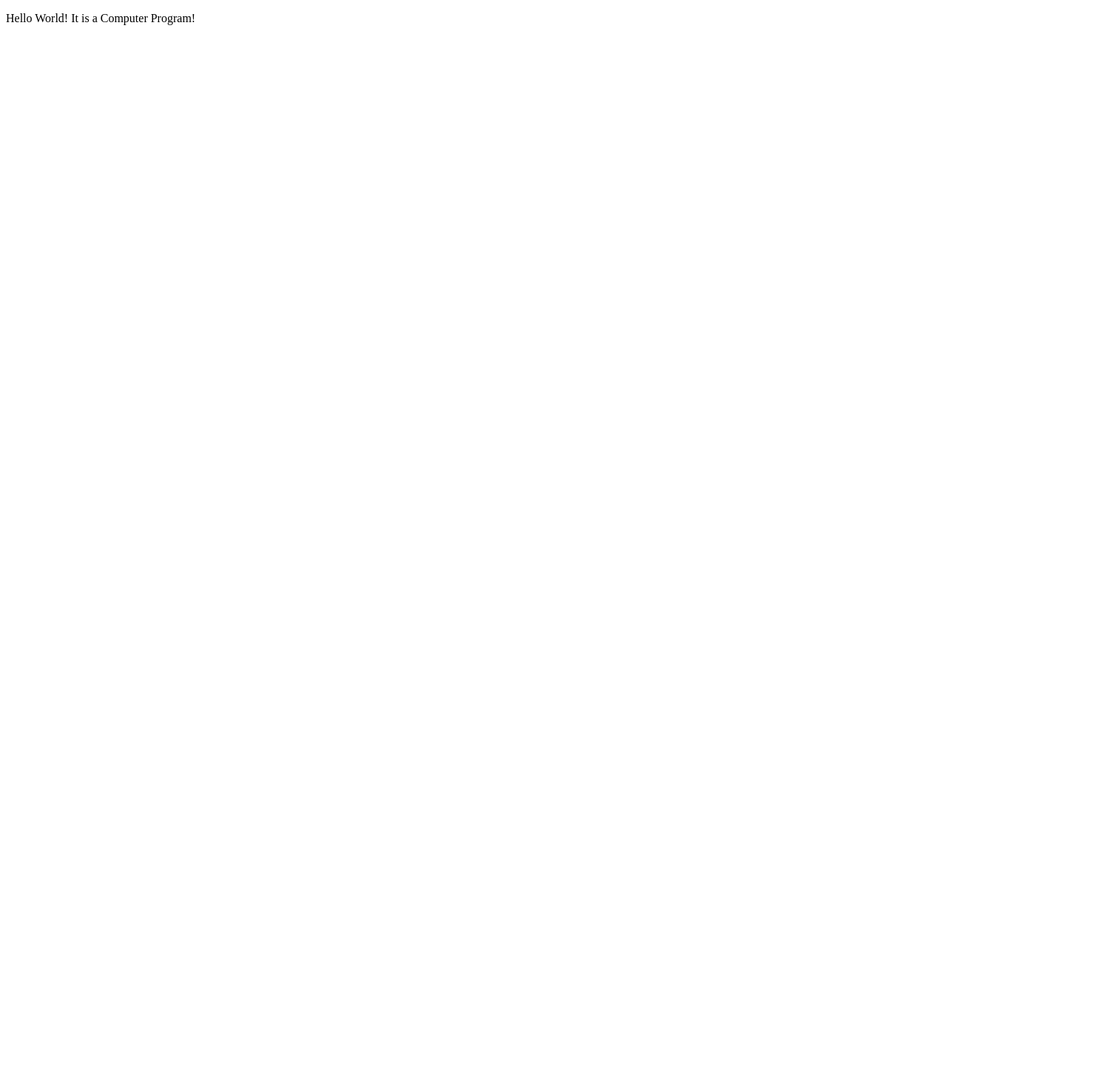
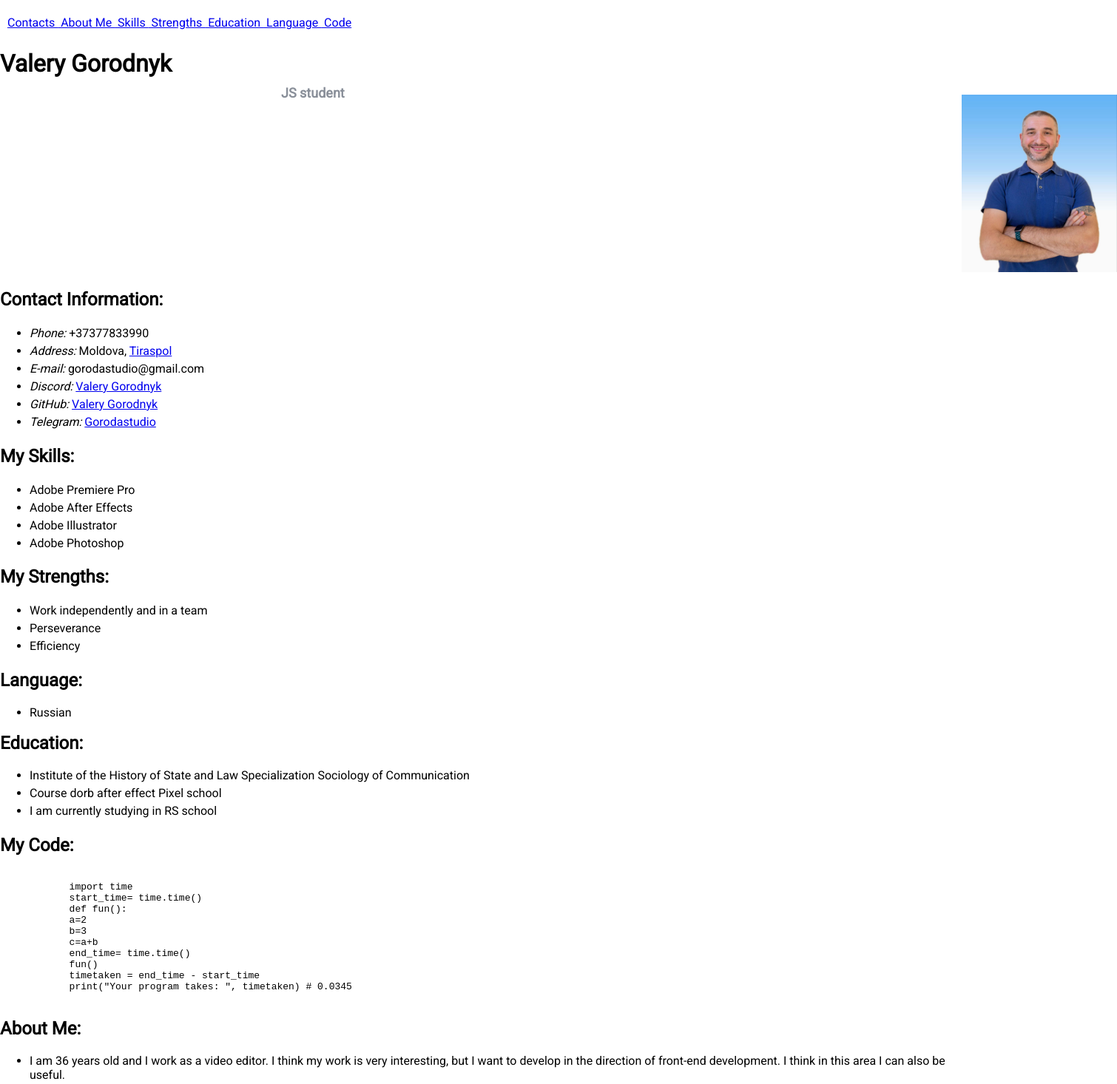
Before and after one commit to ValeryGorodnyk/rsschool-cv, a plain HTML site: page index.html in a window 1280 px wide. Shown: the top 1466 px of the page at 74% size, 1510 px wide, since content can reach past the window. Before the commit the page ends 800 px from the top, so only its background shows below. Drawn offline with Linux system fonts and the light colour scheme.

Commit message:
feat: cv3

```diff
--- a/index.html
+++ b/index.html
@@ -3,12 +3,125 @@
 <head>
     <meta charset="UTF-8">
     <meta name="viewport" content="width=device-width, initial-scale=1.0">
-    <title>Document</title>
+    <link rel="stylesheet" href="styles.css">
+    <link rel="icon" href="./assets/favicon.ico">
+    <link rel="preconnect" href="https://fonts.gstatic.com" crossorigin>
+    <link href="https://fonts.googleapis.com/css2?family=Roboto&display=swap" rel="stylesheet">
+    <title>cv</title>
 </head>
 <body>
-    <p>
-       Hello World!
-       It is a Computer Program!
-    </p>
+    <header class="header">
+        <div class="container">
+            <nav>
+                <ul class="nav-list">
+                  <li><a href="#ContactInformation">Contacts&nbsp;</a></li>
+                  <li><a href="#AboutMe" >&nbsp;About Me&nbsp;</a></li>
+                  <li><a href="#MySkills">&nbsp;Skills&nbsp;</a></li>
+                  <li><a href="#MyStrengths">&nbsp;Strengths&nbsp;</a></li>
+                  <li><a href="#Education">&nbsp;Education&nbsp;</a></li>
+                  <li><a href="#language">&nbsp;Language&nbsp;</a></li>
+                  <li><a href="#Mycode">&nbsp;Code</a></li>
+                </ul>
+              </nav>
+        <h1>Valery Gorodnyk</h1>
+        <img src="./assets/Myphoto.jpg" alt="Photo Profile" width="210" height="240" class="my-prof">
+        </div>
+    </header>
+
+    <main class="main">
+      <article>
+        <div class="student">
+        <h2>JS student</h2></div>
+        <div class="container">
+
+        <section class="contact">
+            <h2>Contact Information:</h2>
+         <ul class="contact-information">
+           <li><i>Phone:</i> +37377833990</li>
+           <li><i>Address:</i> Moldova, <a href="https://www.google.com/maps/place/%D0%A2%D0%B8%D1%80%D0%B0%D1%81%D0%BF%D0%BE%D0%BB%D1%8C/@46.8398122,29.5854582,13.75z/data=!4m6!3m5!1s0x40c902e8fd3f4cbf:0xfffe2ce60be34818!8m2!3d46.848185!4d29.5968051!16zL20vMHBkYnM?entry=ttu/">Tiraspol</a></li>
+           <li><i>E-mail:</i> gorodastudio@gmail.com</li>
+           <li><i>Discord:</i> <a href="https://discordapp.com/users/1116318462537633852">Valery Gorodnyk</a></li>
+           <li><i>GitHub:</i> <a href="https://github.com/ValeryGorodnyk">Valery Gorodnyk</a></li>
+           <li><i>Telegram:</i> <a href="https://t.me/Gorodastudio">Gorodastudio</a></li>
+         </ul>
+         </section>
+
+         <section class="skill">
+        <h2>My Skills:</h2>
+        <ul class="my-skills">
+            <li>Adobe Premiere Pro</li>
+            <li>Adobe After Effects</li>
+            <li>Adobe Illustrator</li>
+            <li>Adobe Photoshop</li>
+        </ul>
+        </section>
+
+        <section class="strengths">
+            <h2>My Strengths:</h2>
+            <ul class="my-strengths">
+                <li>Work independently and in a team</li>
+                <li>Perseverance</li>
+                <li>Efficiency</li>
+            </ul>
+
+        </section>
+
+        <section class="lang">
+            <h2>Language:</h2>
+            <ul class="language">
+                <li>Russian</li>
+            </ul>
+
+        </section>
+
+        <section>
+            <div class="edu">
+            <h2>Education:</h2>
+            <ul>
+                <li>Institute of the History of State and Law Specialization Sociology of Communication</li>
+                <li>Course dorb after effect Pixel school</li>
+                <li>I am currently studying in RS school</li>
+            </ul>
+        </div>
+        </section>
+
+        <section class="code">
+            <h2>My Code:</h2>
+            <pre><code>
+            import time
+            start_time= time.time()
+            def fun():
+            a=2
+            b=3
+            c=a+b
+            end_time= time.time()
+            fun()
+            timetaken = end_time - start_time
+            print("Your program takes: ", timetaken) # 0.0345
+            </code></pre>
+
+        </section>
+
+        <section>
+            <div class="me">
+            <h2>About Me:</h2>
+            <ul>
+                <li>I am 36 years old and I work as a video editor. I think my work is very interesting, but I want to develop in the direction of front-end development. I think in this area I can also be useful.</li>
+            </ul>
+        </div>
+        </section>
+
+    </div>
+      </article>
+    </main>
+
+    <footer class="footer">
+        <div class="container">
+         <div class="year" ><p>2023</p></div>
+         <a href="https://github.com/ValeryGorodnyk/" class="github-profile">Valery Gorodnyk</a>
+         <p><a href="https://rs.school/js/">
+         <img src="https://rs.school/images/rs_school_js.svg" alt="RS School" width="100" height="100" class="rs-pic"></a></p>
+        </div>
+    </footer>
 </body>
 </html>
--- a/styles.css
+++ b/styles.css
@@ -1,15 +1,94 @@
-.header {
-	top:20px;
+body {
+	font-family: 'Roboto', sans-serif;
+	display: flex;
+	flex-direction: column;
+	justify-content: space-between;
+	padding: 0;
+	min-height: 100vh;
+	margin: 0;
+	max-width: 1440px;
+    margin: 0 auto;
 }
-
-.main {
-	padding-top:100px;
+* {
+    box-sizing: border-box;
+  }
+.container {
+    max-width: 1440px;
+    margin: 0 auto;
+  }
+.my-prof {
+	position: relative;
+    top: 1px;
+    left: 1300px;
+	max-width: 1440px;
+    margin: 0 auto;
 }
-
-.posLeft {
-	margin-left:-66%;
+.nav-list {
+	display: flex;
+	justify-content: flex-center;
+	align-items: center;
+	list-style: none;
+	padding: 10px;
+    line-height: 10px;
+	transition: .3s;
+	text-decoration:none;
+  }
+.student {
+	font-size: 12px;
+	position: absolute;
+	color: rgb(137, 143, 153);
+    top: 100px;
+    left: 380px;
+	max-width: 1440px;
+    margin: 0 auto;
 }
-
-.posCenter {
-	margin-left:33%;
+.contact-information {
+	font-size: 16px;
+    line-height: 24px;
 }
+.my-skills {
+	font-size: 16px;
+    line-height: 24px;
+}
+.my-strengths {
+	font-size: 16px;
+    line-height: 24px;
+}
+.edu {
+	font-size: 16px;
+    line-height: 24px;
+	top: 700px;
+    left: 700px;
+}
+html {
+	scroll-behavior: smooth;
+  }
+m10 + Tab = margin: 10px;
+p10 + Tab = padding: 10px;
+bgc + Tab = background-color:
+bgi + Tab = background-image: url();
+.year {
+	text-decoration: none;
+	font-size: 14px;
+	position: absolute;
+    top: 400px;
+    left: 1200px;
+	color: rgb(69, 67, 75);
+}
+.github-profile {
+	text-decoration: none;
+	font-size: 26px;
+	position: relative;
+	color: rgb(137, 143, 153);
+    top: 90px;
+    left: 1px;
+	max-width: 1440px;
+    margin: 0 auto;
+}
+.rs-pic {
+    position: relative;
+    top: 1px;
+    left: 1300px;
+	max-width: 1440px;
+    margin: 0 auto;
+}
```
Also changed, not shown: Myphoto.jpg (added), assets/Myphoto.jpg (added), assets/favicon.ico (added), assets/tekstura3.jpg (added), favicon.ico (added), rs_school_js.svg (added).
